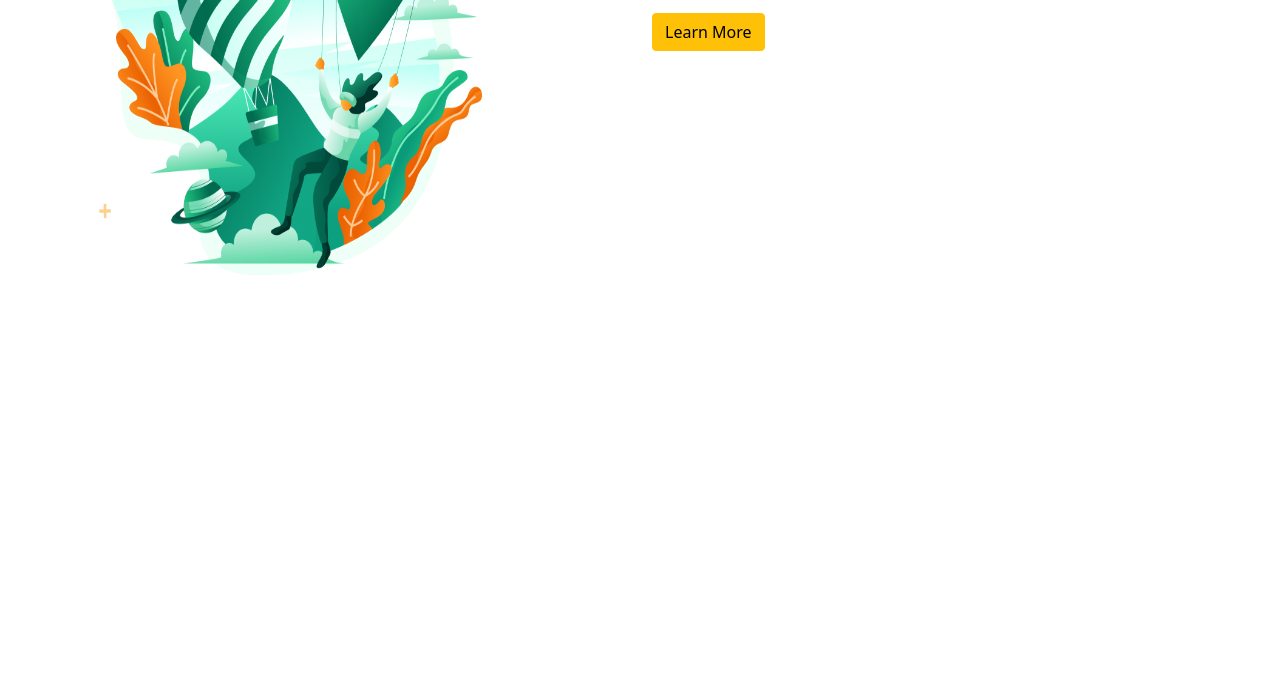
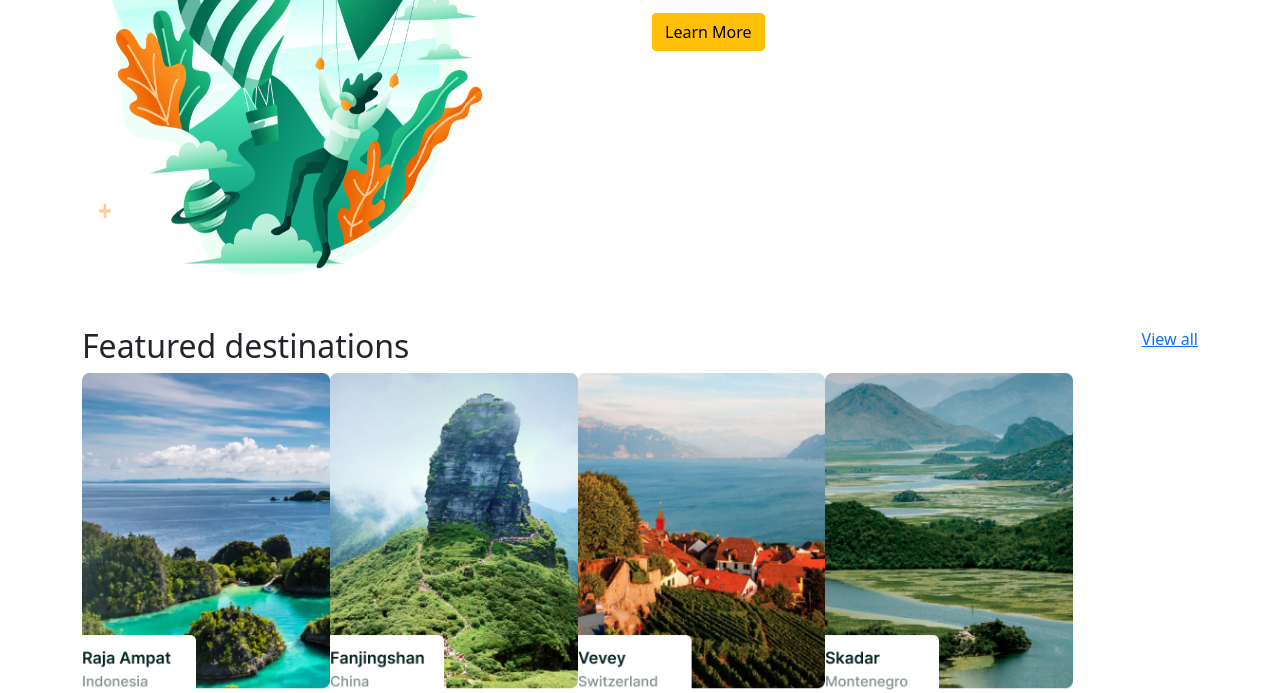
Before and after one commit to ibtihajAmin/tour-and-travel, a plain HTML site: page index.html in a window 1280 px wide. Shown: the part 618-1311 px from the top of the page. Before the commit the page ends 897 px from the top, so only its background shows below. Drawn offline with nearby package versions, Linux system fonts and the light colour scheme.

Commit message:
Third Section is added

```diff
--- a/index.html
+++ b/index.html
@@ -133,6 +133,40 @@
           <button class="btn btn-warning">Learn More</button>
         </div>
       </div>
+
+      <!-- Third Section is starting from here -->
+      <div class="row third-section mt-5">
+        <div class="third-section-heading d-flex justify-content-between">
+          <h2>Featured destinations</h2>
+          <a href="#">View all</a>
+        </div>
+        <div class="col col-md-4 d-flex">
+          <img
+            src="images/destination_1.png"
+            alt=""
+            class="img-fluid"
+            style="width: 250px; height: 320px"
+          />
+          <img
+            src="images/destination_2.png"
+            alt=""
+            class="img-fluid"
+            style="width: 250px; height: 320px"
+          />
+          <img
+            src="images/destination_3.png"
+            alt=""
+            class="img-fluid"
+            style="width: 250px; height: 320px"
+          />
+          <img
+            src="images/destination_4.png"
+            alt=""
+            class="img-fluid"
+            style="width: 250px; height: 320px"
+          />
+        </div>
+      </div>
     </div>
 
     <script
```
